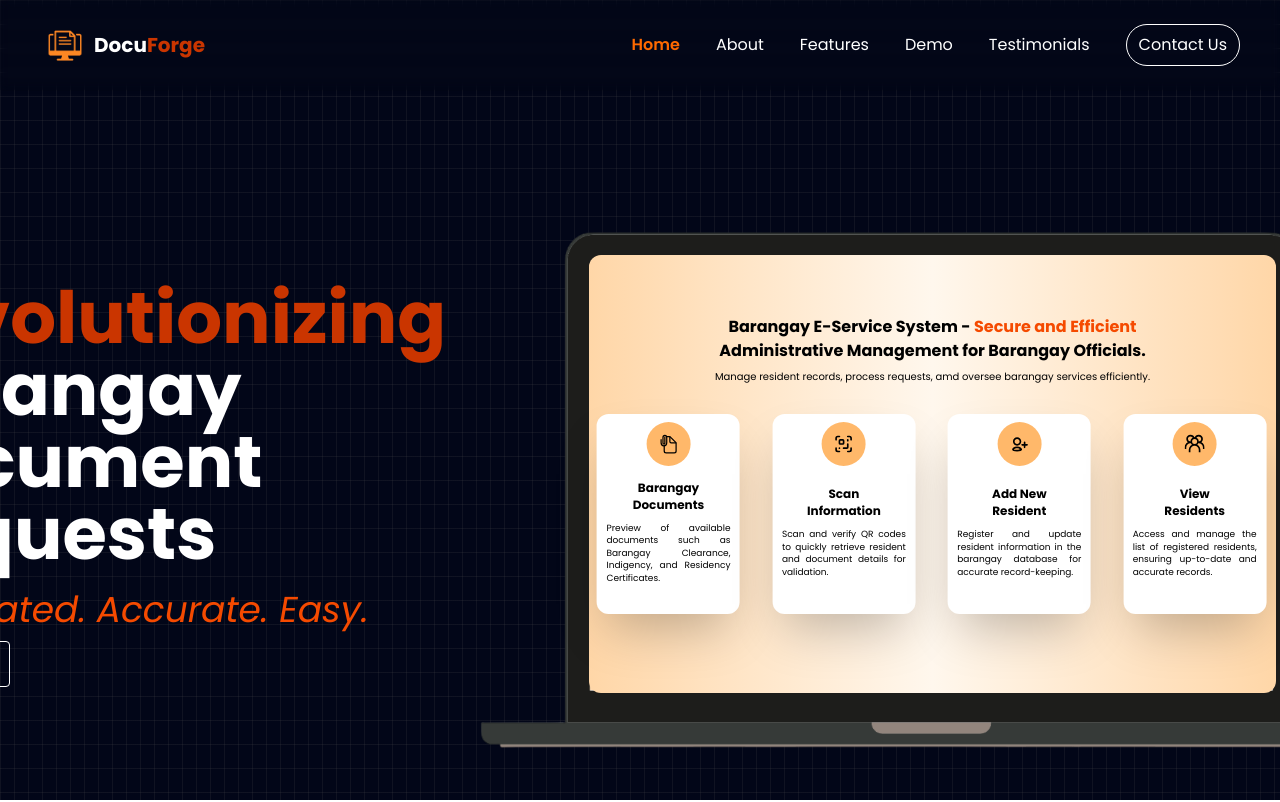
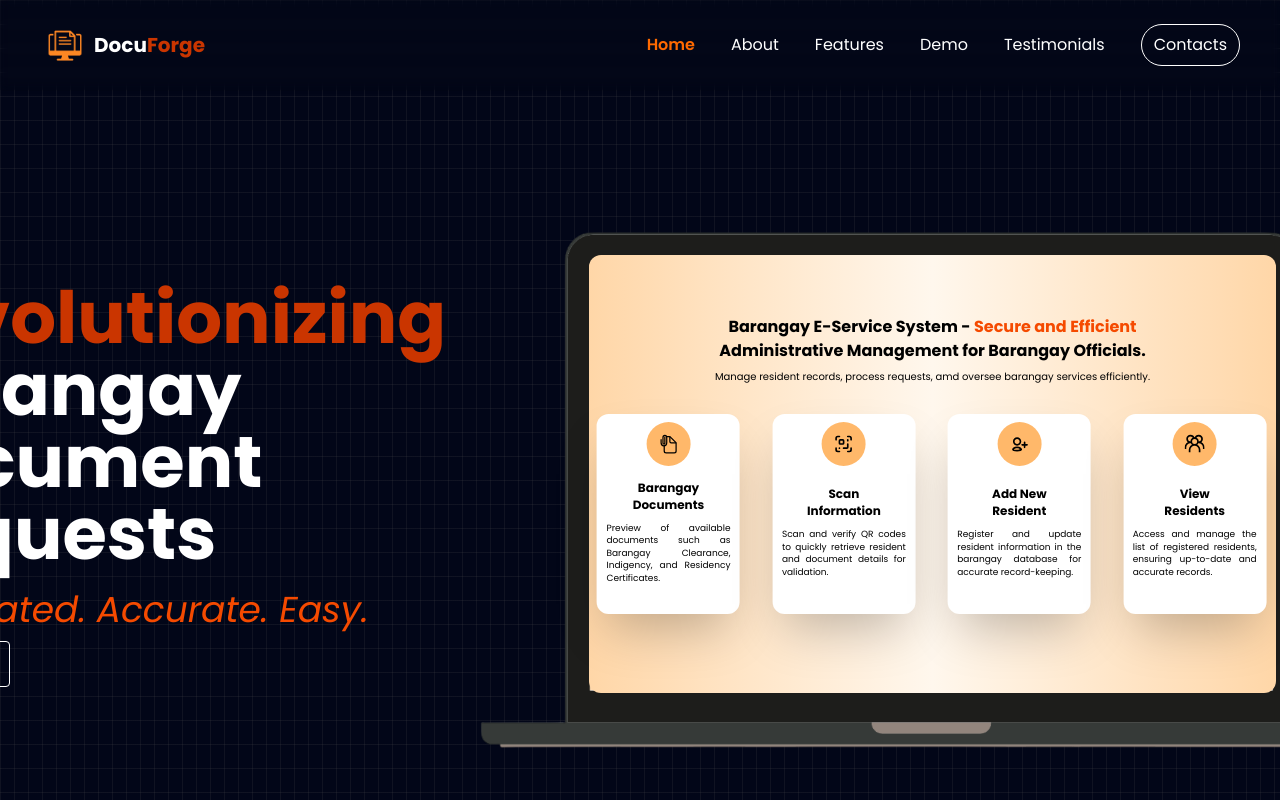
Before and after one commit to mary-xn/finalswsat, a React (Vite) app: page / in a window 1280 px wide. Shown: the top 802 px of the page. Built offline with nearby package versions, Linux system fonts and the light colour scheme.

Commit message:
Improved Contacts

```diff
--- a/src/components/NavBar.jsx
+++ b/src/components/NavBar.jsx
@@ -83,7 +83,7 @@ export default function NavBar() {
             onSetActive={() => setActiveSection('contact')}
             className={`${contactStyles} ${activeSection === 'contact' ? 'bg-orange-500 text-white font-semibold' : ''}`}
           >
-            Contact Us
+            Contacts
           </Link>
         </div>
       </div>
--- a/src/components/routes/Contact.jsx
+++ b/src/components/routes/Contact.jsx
@@ -8,7 +8,7 @@ import { fadeIn } from '../../variants';
 import { motion } from "framer-motion";
 
 export default function Contact() {
-  const iconStyles = `text-xl`
+  const iconStyles = `text-2xl hover:cursor-pointer`
 
   return (
     <motion.section
```
